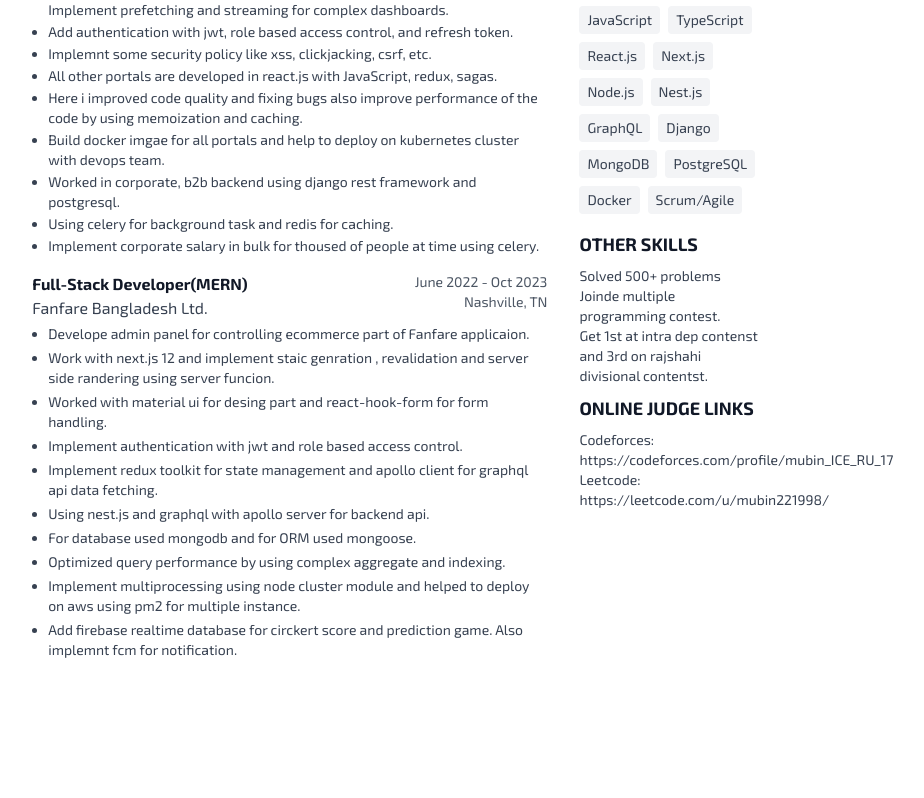
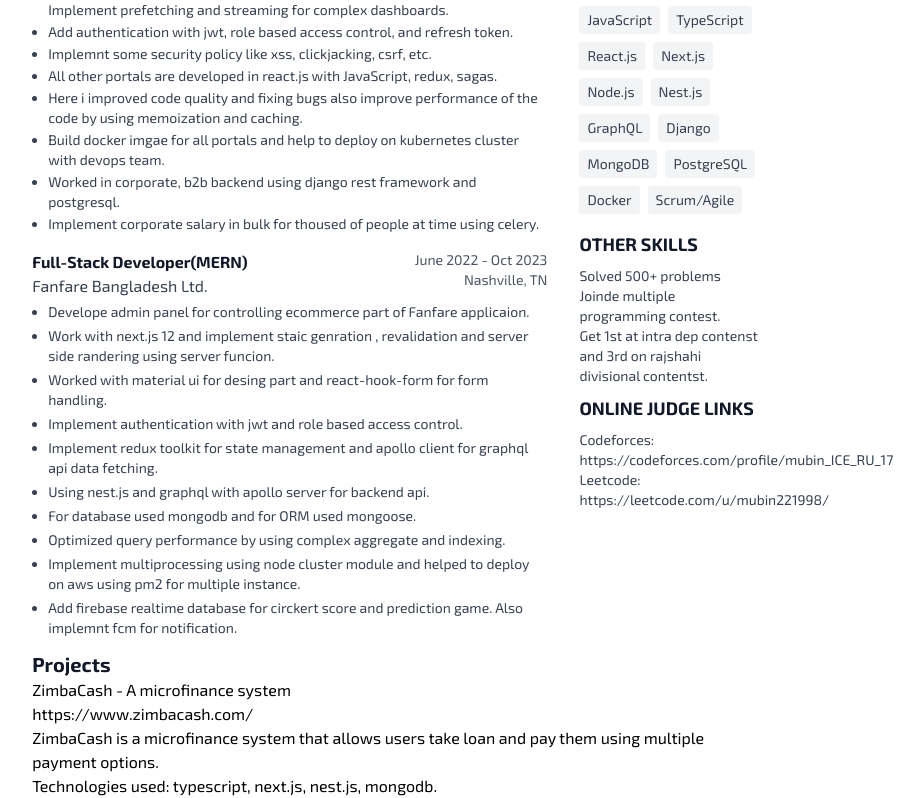
Before and after one commit to mubinkg/next-yt, a Next.js app: page /resume1 in a window 1280 px wide. Shown: the part 438-1236 px from the top of the page, without its empty margins (243-1167 px from the left). Before the commit the page ends 1123 px from the top, so only its background shows below. Built offline with nearby package versions, Linux system fonts and the light colour scheme.

Commit message:
udpate resume one

```diff
--- a/app/_components/ExperienceOne.tsx
+++ b/app/_components/ExperienceOne.tsx
@@ -24,7 +24,6 @@ const ExperienceOne = () => {
                 <li>Here i improved code quality and fixing bugs also improve performance of the code by using memoization and caching.</li>
                 <li>Build docker imgae for all portals and help to deploy on kubernetes cluster with devops team.</li>
                 <li>Worked in corporate, b2b backend using django rest framework and postgresql.</li>
-                <li>Using celery for background task and redis for caching.</li>
                 <li>Implement corporate salary in bulk for thoused of people at time using celery.</li>
             </ul>
         </div>
--- /dev/null
+++ b/app/_components/Projects.tsx
@@ -0,0 +1,21 @@
+import React from 'react'
+
+const Projects = () => {
+  return (
+    <div>
+        <h1 className='text-xl -mt-3 font-bold text-gray-900'>Projects</h1>
+        <div>
+            <h1>ZimbaCash - A microfinance system</h1>
+            <a href='https://www.zimbacash.com/' target='_blank' rel='noopener noreferrer'>https://www.zimbacash.com/</a>
+            <p>
+                ZimbaCash is a microfinance system that allows users take loan and pay them using multiple payment options.
+            </p>
+            <p>
+                Technologies used: typescript, next.js, nest.js, mongodb.
+            </p>
+        </div>
+    </div>
+  )
+}
+
+export default Projects
--- a/app/resume1/page.tsx
+++ b/app/resume1/page.tsx
@@ -6,6 +6,7 @@ import Skills from "../_components/Skills"
 import Certificate from "../_components/Certificate"
 import ExperienceOne from "../_components/ExperienceOne"
 import ExperienceTwo from "../_components/ExperienceTwo"
+import Projects from "../_components/Projects"
 
 export default function page() {
   return (
@@ -45,6 +46,7 @@ export default function page() {
             </div>
           </div>
         </div>
+        <Projects/>
       </div>
     </div>
   )
```
